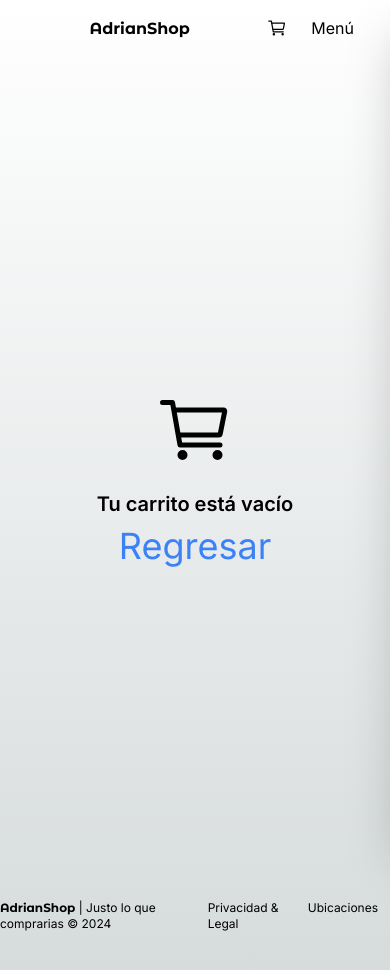
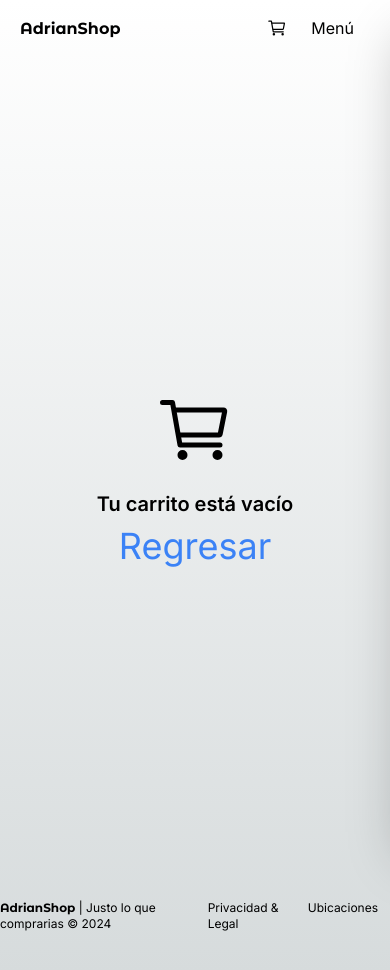
Before and after one commit to elvismarrugo/jlqq, a Next.js app: page /empty in a window 390 px wide. Built offline with nearby package versions, Linux system fonts and the light colour scheme; no server answers.

Commit message:
fix title 2

```diff
--- a/src/components/ui/top-menu/TopMenu.tsx
+++ b/src/components/ui/top-menu/TopMenu.tsx
@@ -20,7 +20,8 @@ export const TopMenu = () => {
   return (
     <nav className="flex px-5 justify-between items-center w-full">
       {/* Logo */}
-      <div className="flex-1 text-center sm:text-left">
+      {/* <div className="flex-1 text-left sm:text-center"> */}
+      <div>
         <Link href="/">
           <span className={`${titleFont.className} antialiased font-bold`}>
             AdrianShop
```
